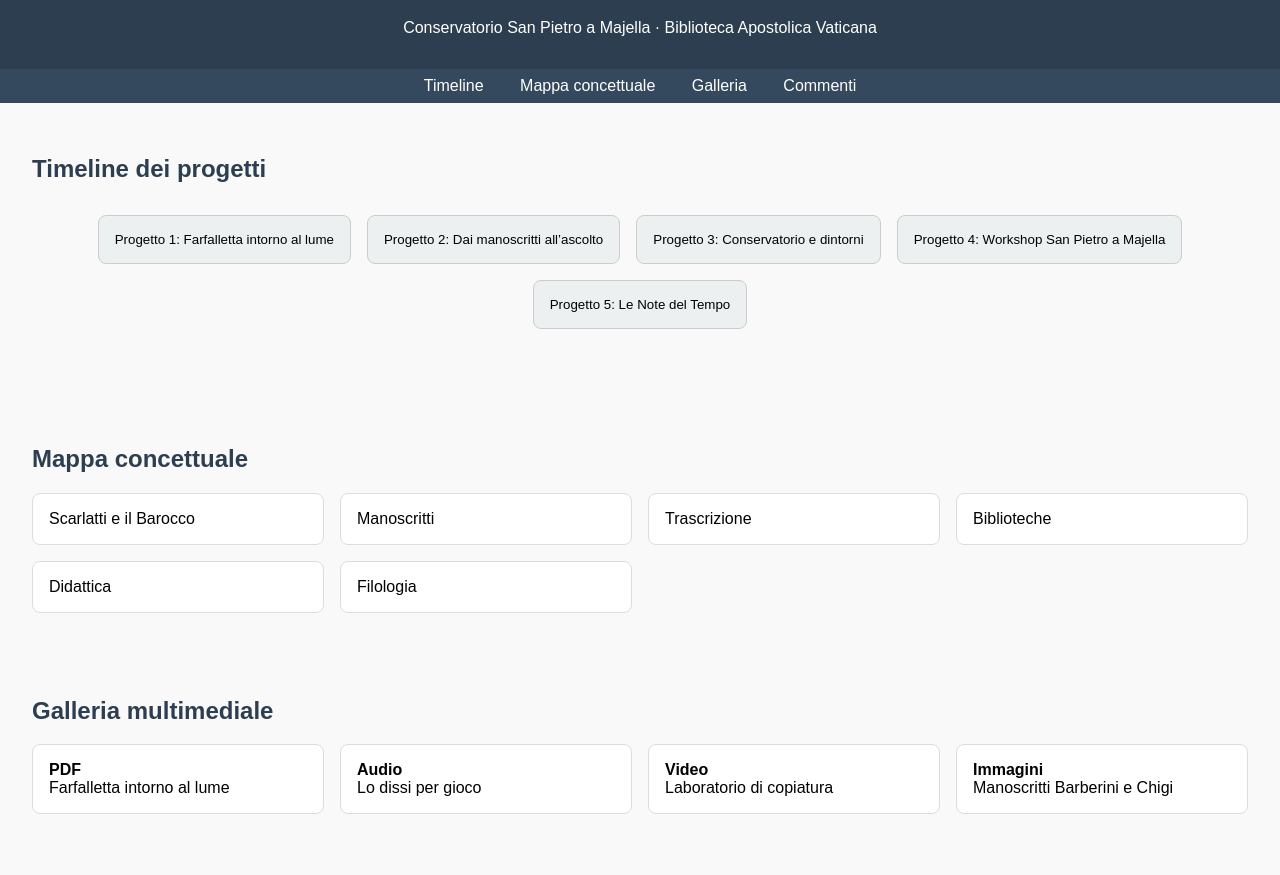
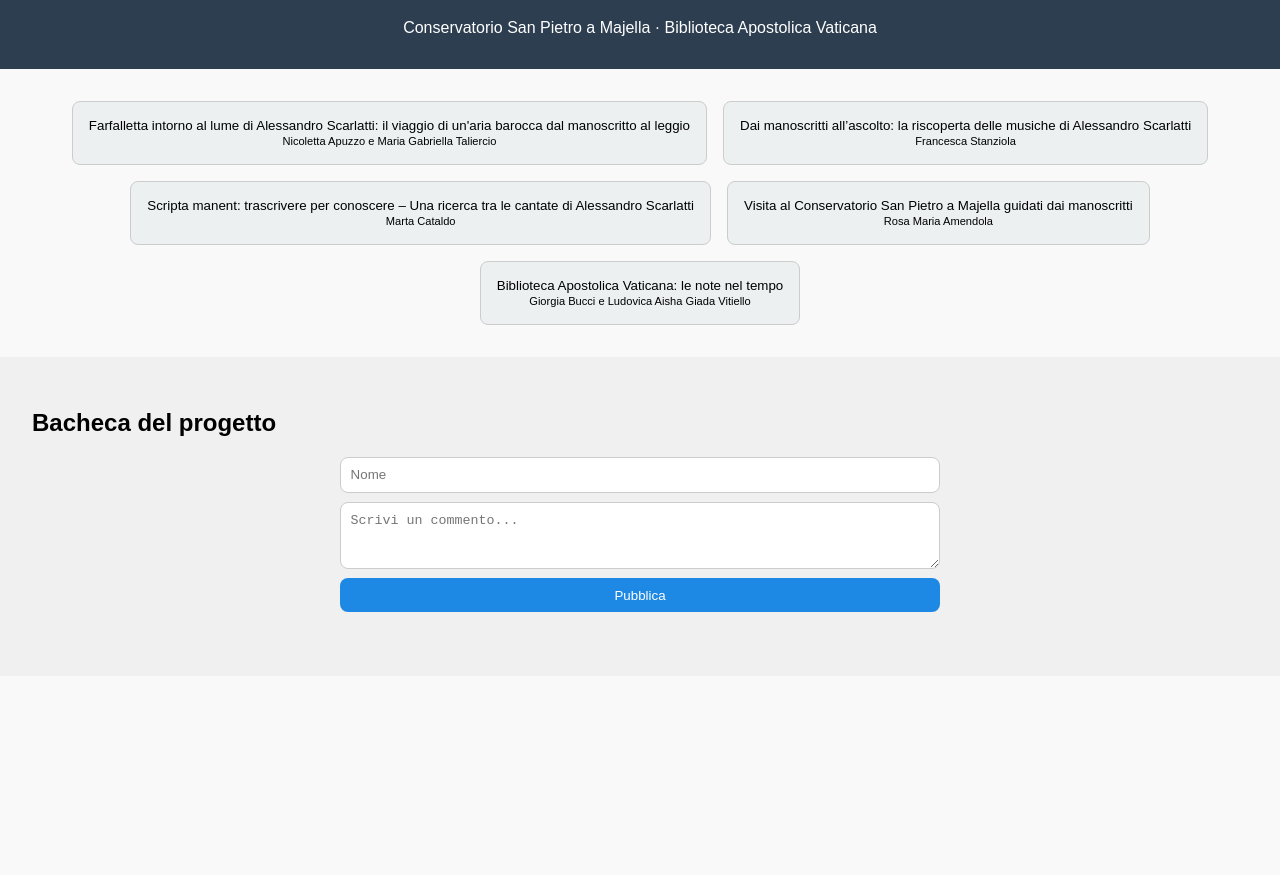
Before and after one commit to nicolettaapuzzo2004-lang/progetto, a plain HTML site: page index.html in a window 1280 px wide. Shown: the part 77-952 px from the top of the page. After the commit the page ends 800 px from the top, so only its background shows below. Drawn offline with Linux system fonts and the light colour scheme.

Commit message:
Update index.html

```diff
--- a/index.html
+++ b/index.html
@@ -2,21 +2,21 @@
 <html lang="it">
 <head>
   <meta charset="UTF-8">
-  <title>Progetti Scarlatti – La strada della ricerca</title>
+  <title>Progetti didattici su Alessandro Scarlatti – Timeline</title>
   <style>
     body { font-family: Arial, sans-serif; margin:0; padding:0; background:#f9f9f9; }
     header { background:#2c3e50; color:#fff; padding:1rem; text-align:center; }
-    nav { background:#34495e; padding:.5rem; text-align:center; }
-    nav a { color:#fff; margin:0 1rem; text-decoration:none; }
-    section { padding:2rem; }
-    h2 { color:#2c3e50; }
-    .timeline { display:flex; flex-wrap:wrap; gap:1rem; margin:2rem 0; justify-content:center; }
+    .timeline { display:flex; flex-wrap:wrap; gap:1rem; justify-content:center; margin:2rem 0; }
     .timeline button { background:#ecf0f1; padding:1rem; border-radius:8px; border:1px solid #ccc; cursor:pointer; }
     .timeline button.active { background:#1e88e5; color:#fff; }
-    .panel { display:none; padding:1rem; border:1px solid #ddd; border-radius:8px; background:#fff; margin-top:1rem; }
-    .gallery { display:grid; grid-template-columns:repeat(auto-fit,minmax(250px,1fr)); gap:1rem; }
-    .gallery div { background:#fff; border:1px solid #ddd; padding:1rem; border-radius:8px; }
-    footer { background:#2c3e50; color:#fff; text-align:center; padding:1rem; margin-top:2rem; }
+    .panel { display:none; padding:1rem; border:1px solid #ddd; border-radius:8px; background:#fff; margin:1rem auto; max-width:900px; }
+    #commenti { padding:2rem; background:#f0f0f0; }
+    #commenti form { display:grid; gap:.6rem; max-width:600px; margin:auto; }
+    #commenti input, #commenti textarea { padding:.6rem; border:1px solid #ccc; border-radius:8px; }
+    #commenti button { padding:.6rem 1rem; border:none; border-radius:8px; background:#1e88e5; color:#fff; cursor:pointer; }
+    #notes { list-style:none; padding:0; margin-top:1rem; display:grid; gap:.6rem; }
+    #notes li { padding:.8rem; border:1px solid #ddd; border-radius:10px; background:#fff; }
+    .meta { color:#666; font-size:.85rem; }
   </style>
 </head>
 <body>
@@ -25,79 +25,59 @@
     <p>Conservatorio San Pietro a Majella · Biblioteca Apostolica Vaticana</p>
   </header>
 
-  <nav>
-    <a href="#timeline">Timeline</a>
-    <a href="#map">Mappa concettuale</a>
-    <a href="#gallery">Galleria</a>
-    <a href="#commenti">Commenti</a>
-  </nav>
-
-  <section id="timeline">
-    <h2>Timeline dei progetti</h2>
+  <!-- Timeline -->
   <div class="timeline">
-      <button data-target="p1">Progetto 1: Farfalletta intorno al lume</button>
-      <button data-target="p2">Progetto 2: Dai manoscritti all’ascolto</button>
-      <button data-target="p3">Progetto 3: Conservatorio e dintorni</button>
-      <button data-target="p4">Progetto 4: Workshop San Pietro a Majella</button>
-      <button data-target="p5">Progetto 5: Le Note del Tempo</button>
+    <button data-target="p1">Farfalletta intorno al lume di Alessandro Scarlatti: il viaggio di un'aria barocca dal manoscritto al leggio<br><small>Nicoletta Apuzzo e Maria Gabriella Taliercio</small></button>
+    <button data-target="p2">Dai manoscritti all’ascolto: la riscoperta delle musiche di Alessandro Scarlatti<br><small>Francesca Stanziola</small></button>
+    <button data-target="p3">Scripta manent: trascrivere per conoscere – Una ricerca tra le cantate di Alessandro Scarlatti<br><small>Marta Cataldo</small></button>
+    <button data-target="p4">Visita al Conservatorio San Pietro a Majella guidati dai manoscritti<br><small>Rosa Maria Amendola</small></button>
+    <button data-target="p5">Biblioteca Apostolica Vaticana: le note nel tempo<br><small>Giorgia Bucci e Ludovica Aisha Giada Vitiello</small></button>
   </div>
 
-    <!-- Pannelli con contenuti -->
+  <!-- Pannelli con i contenuti dei progetti -->
   <div id="p1" class="panel">
-      <h3>Progetto 1 – Farfalletta intorno al lume</h3>
-      <p>Analisi filologica e pratica esecutiva dell’aria barocca di Scarlatti.</p>
+    <h2>Farfalletta intorno al lume di Alessandro Scarlatti: il viaggio di un'aria barocca dal manoscritto al leggio</h2>
+    <p><em>Nicoletta Apuzzo e Maria Gabriella Taliercio</em></p>
+    <!-- Inserisci qui il testo del file Scarlatti.docx -->
   </div>
+
   <div id="p2" class="panel">
-      <h3>Progetto 2 – Dai manoscritti all’ascolto</h3>
-      <p>Trascrizione e ascolto della cantata “Lo dissi per gioco”.</p>
+    <h2>Dai manoscritti all’ascolto: la riscoperta delle musiche di Alessandro Scarlatti</h2>
+    <p><em>Francesca Stanziola</em></p>
+    <!-- Inserisci qui il testo del file 2.pdf -->
   </div>
+
   <div id="p3" class="panel">
-      <h3>Progetto 3 – Conservatorio e dintorni</h3>
-      <p>Unità di apprendimento interdisciplinare con laboratorio e visita guidata.</p>
+    <h2>Scripta manent: trascrivere per conoscere – Una ricerca tra le cantate di Alessandro Scarlatti</h2>
+    <p><em>Marta Cataldo</em></p>
+    <!-- Inserisci qui il testo del file 3.pdf -->
   </div>
+
   <div id="p4" class="panel">
-      <h3>Progetto 4 – Workshop San Pietro a Majella</h3>
-      <p>Presentazione dei percorsi didattici e visita ai manoscritti.</p>
+    <h2>Visita al Conservatorio San Pietro a Majella guidati dai manoscritti</h2>
+    <p><em>Rosa Maria Amendola</em></p>
+    <!-- Inserisci qui il testo del file 4.pdf -->
   </div>
+
   <div id="p5" class="panel">
-      <h3>Progetto 5 – Le Note del Tempo</h3>
-      <p>Storia della Biblioteca Vaticana e Fondo Barberini.</p>
+    <h2>Biblioteca Apostolica Vaticana: le note nel tempo</h2>
+    <p><em>Giorgia Bucci e Ludovica Aisha Giada Vitiello</em></p>
+    <!-- Inserisci qui il testo del file 5.pdf -->
   </div>
+
+  <!-- Bacheca commenti -->
+  <section id="commenti">
+    <h2>Bacheca del progetto</h2>
+    <form id="noteForm">
+      <input type="text" id="author" placeholder="Nome" required>
+      <textarea id="message" placeholder="Scrivi un commento..." rows="3" required></textarea>
+      <button type="submit">Pubblica</button>
+    </form>
+    <ul id="notes"></ul>
   </section>
 
-  <section id="map">
-    <h2>Mappa concettuale</h2>
-    <div class="gallery">
-      <div>Scarlatti e il Barocco</div>
-      <div>Manoscritti</div>
-      <div>Trascrizione</div>
-      <div>Biblioteche</div>
-      <div>Didattica</div>
-      <div>Filologia</div>
-    </div>
-  </section>
-
-  <section id="gallery">
-    <h2>Galleria multimediale</h2>
-    <div class="gallery">
-      <div><strong>PDF</strong><br>Farfalletta intorno al lume</div>
-      <div><strong>Audio</strong><br>Lo dissi per gioco</div>
-      <div><strong>Video</strong><br>Laboratorio di copiatura</div>
-      <div><strong>Immagini</strong><br>Manoscritti Barberini e Chigi</div>
-    </div>
-  </section>
-
-  <section id="commenti">
-    <h2>Bacheca commenti</h2>
-    <p>Lascia qui le tue riflessioni sui progetti!</p>
-  </section>
-
-  <footer>
-    <p>© Conservatorio San Pietro a Majella – Progetti Didattici 2025</p>
-  </footer>
-
   <script>
-    // Script per mostrare i pannelli
+    // Gestione timeline
     const buttons = document.querySelectorAll('.timeline button');
     const panels = document.querySelectorAll('.panel');
     buttons.forEach(btn => {
@@ -108,6 +88,35 @@
         btn.classList.add('active');
       });
     });
+
+    // Bacheca commenti con localStorage
+    const key = 'projectNotes';
+    const form = document.getElementById('noteForm');
+    const list = document.getElementById('notes');
+    function load() {
+      const data = JSON.parse(localStorage.getItem(key) || '[]');
+      list.innerHTML = '';
+      data.forEach((n, i) => {
+        const li = document.createElement('li');
+        li.innerHTML = `<div class="meta">${n.author} — ${new Date(n.date).toLocaleString()}</div><div>${n.message}</div>`;
+        list.appendChild(li);
+      });
+    }
+    form.addEventListener('submit', e => {
+      e.preventDefault();
+      const note = {
+        author: document.getElementById('author').value.trim(),
+        message: document.getElementById('message').value.trim(),
+        date: Date.now()
+      };
+      if (!note.author || !note.message) return;
+      const data = JSON.parse(localStorage.getItem(key) || '[]');
+      data.unshift(note);
+      localStorage.setItem(key, JSON.stringify(data));
+      form.reset();
+      load();
+    });
+    load();
   </script>
 </body>
 </html>
```
Lines whose indentation alone changed are shown as unchanged.
